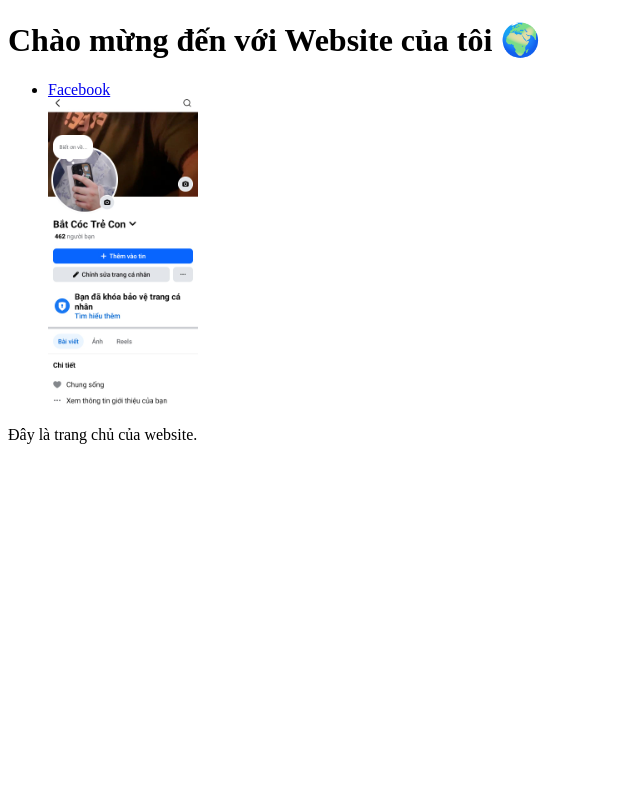
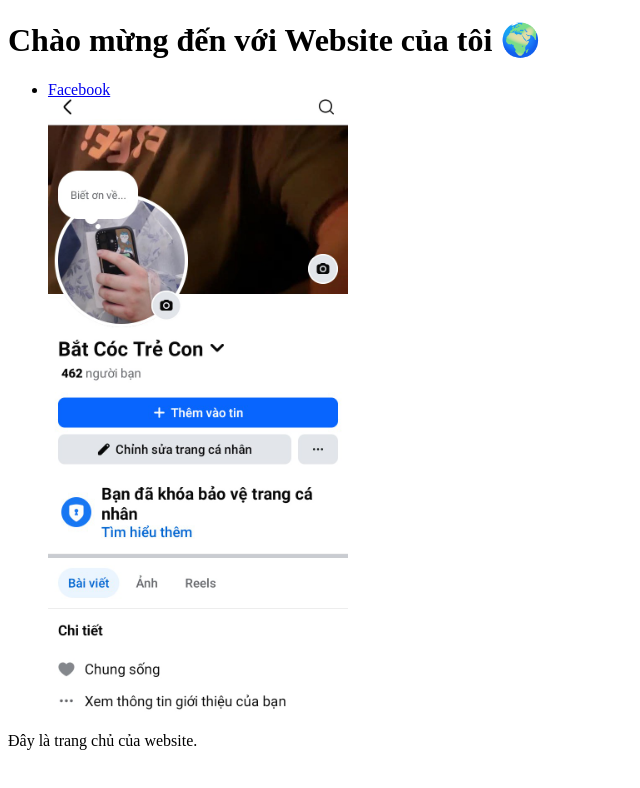
Before and after one commit to trantrinhyeuem-stack/trinhtc25tha.cdmd.edu.vng, a plain HTML site: page index.html in a window 1280 px wide. Shown: the whole page, without its empty margins (0-640 px from the left). Drawn offline with Linux system fonts and the light colour scheme.

Commit message:
Modify image attributes in index.html
Updated the image alt text and width for better accessibility.

```diff
--- a/index.html
+++ b/index.html
@@ -9,7 +9,7 @@
     <nav>
         <ul>
             <li><a href="https://www.facebook.com/share/1Ai8zfRCFa/">Facebook</a></li>
-            <img src="Screenshot_20251112-133816~2.png" alt="Hình ảnh Facebook của tôi" width="150">
+            <img src="Screenshot_20251112-133816~2.png" alt="ảnh Facebook" width="300">
         </ul>
     </nav>
     <p>Đây là trang chủ của website.</p>
```
